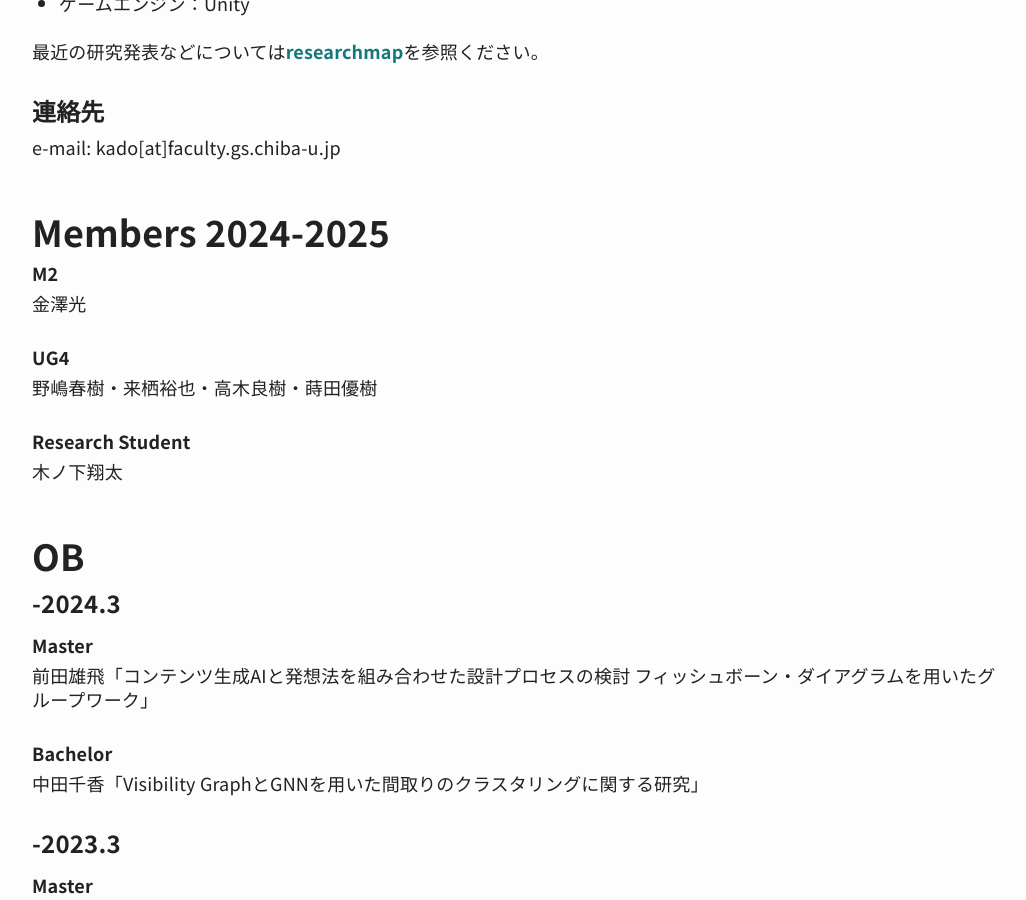
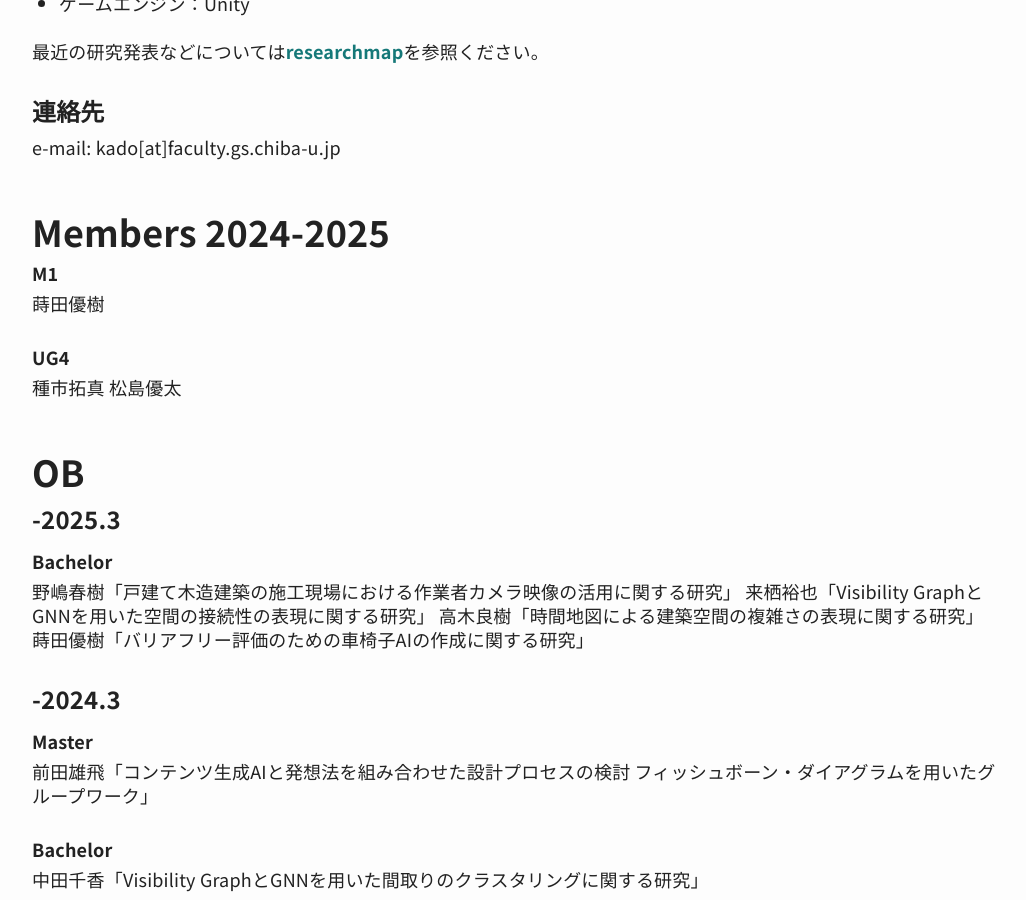
Before and after one commit to ail-and-colleagues/ail-and-colleagues.github.io, a Jekyll site: the page built from staticpages/about.html.md, in a window 1280 px wide and 900 px high, scrolled down 579 px. Shown: the whole window, without its empty margins (123-1149 px from the left). Built offline with Jekyll 4.4.1, drawn with Linux system fonts in a browser that asks for light colours.

Commit message:
update about

```diff
--- a/staticpages/about.html.md
+++ b/staticpages/about.html.md
@@ -23,14 +23,20 @@ e-mail: kado[at]faculty.gs.chiba-u.jp
 
 ## Members 2024-2025
 
-#### M2
-金澤光
+#### M1
+蒔田優樹
 #### UG4
-野嶋春樹・来栖裕也・高木良樹・蒔田優樹
-#### Research Student
-木ノ下翔太
+種市拓真
+松島優太
 
 ## OB
+### -2025.3
+#### Bachelor
+野嶋春樹「戸建て木造建築の施工現場における作業者カメラ映像の活用に関する研究」
+来栖裕也「Visibility GraphとGNNを用いた空間の接続性の表現に関する研究」
+高木良樹「時間地図による建築空間の複雑さの表現に関する研究」
+蒔田優樹「バリアフリー評価のための車椅子AIの作成に関する研究」
+
 ### -2024.3
 #### Master
 前田雄飛「コンテンツ生成AIと発想法を組み合わせた設計プロセスの検討 フィッシュボーン・ダイアグラムを用いたグループワーク」
```
